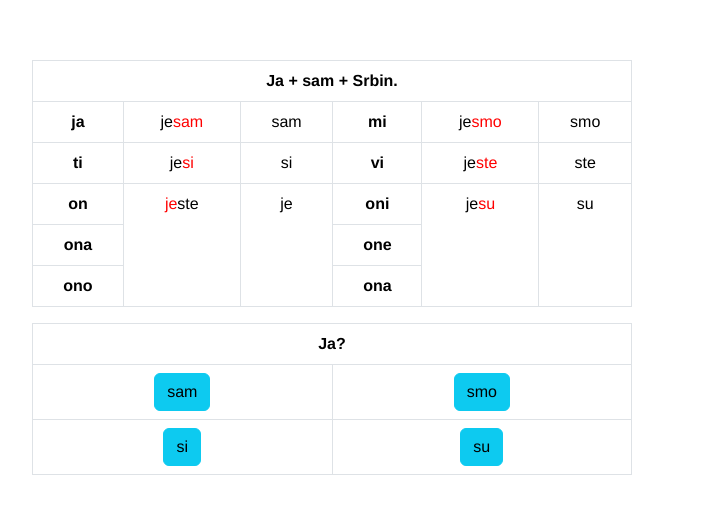
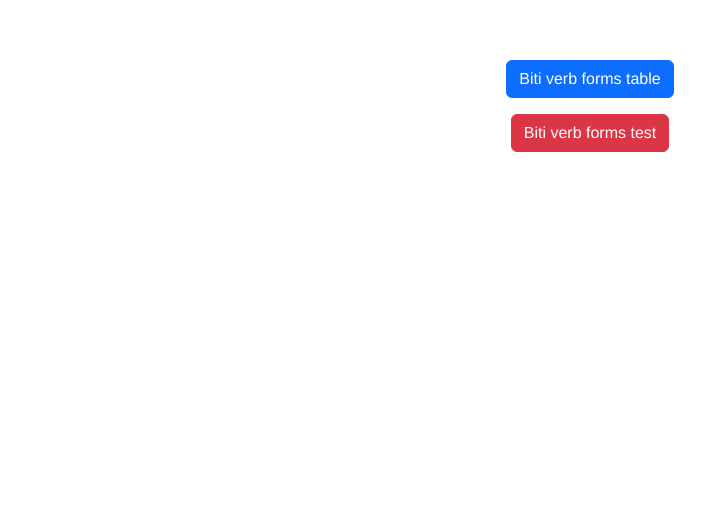
Before and after one commit to KonH/serbian-playground, a Vue app: page / in a window 1280 px wide. Shown: the top 514 px of the page, without its empty margins (50-755 px from the left). Built offline with nearby package versions, Linux system fonts and the light colour scheme.

Commit message:
Minimal working prototype

```diff
--- a/src/App.vue
+++ b/src/App.vue
@@ -1,7 +1,17 @@
 <template>
   <div class="container">
-    <VerbFormTable />
-    <VerbFormTest />
+    <div class="d-flex flex-column align-items-center" v-if="inMenu">
+      <b-button @click="openVerbTable" variant="primary" class="mb-3">Biti verb forms table</b-button>
+      <b-button @click="openVerbTest" variant="danger">Biti verb forms test</b-button>
+    </div>
+    <div v-if="inVerbFormTable" class="d-flex flex-column align-items-center">
+      <b-button @click="backToMenu" variant="secondary" class="mb-3">Back</b-button>
+      <VerbFormTable />
+    </div>
+    <div v-if="inVerbFormTest" class="d-flex flex-column align-items-center">
+      <b-button @click="backToMenu" variant="secondary" class="mb-3">Back</b-button>
+      <VerbFormTest />
+    </div>
   </div>
 </template>
 
@@ -10,8 +20,41 @@ import { defineComponent } from 'vue';
 import VerbFormTable from './components/VerbFormTable.vue';
 import VerbFormTest from './components/VerbFormTest.vue';
 
+type State = 'menu' | 'verb-form-table' | 'verb-form-test';
+
 export default defineComponent({
   name: 'App',
+  data: () => {
+    return {
+      state: 'menu' as State
+    }
+  },
+  computed: {
+    inMenu() {
+      return this.state == 'menu';
+    },
+
+    inVerbFormTable() {
+      return this.state == 'verb-form-table';
+    },
+
+    inVerbFormTest() {
+      return this.state == 'verb-form-test';
+    }
+  },
+  methods: {
+    openVerbTable() {
+      this.state = 'verb-form-table';
+    },
+
+    openVerbTest() {
+      this.state = 'verb-form-test';
+    },
+
+    backToMenu() {
+      this.state = 'menu';
+    }
+  },
   components: {
     VerbFormTable, VerbFormTest
   }
--- a/src/components/VerbFormTest.vue
+++ b/src/components/VerbFormTest.vue
@@ -2,17 +2,18 @@
 <table class="test-table table table-bordered">
   <thead>
     <tr>
-      <th colspan="2">Ja?</th>
+      <th>{{ rightCounter }}</th>
+      <th colspan="2">{{ question }}?</th>
     </tr>
   </thead>
   <tbody>
     <tr>
-      <td><b-button :variant="buttonVariant" :class="{ 'btn-success': isRight }" @click="onrightclick">sam</b-button></td>
-      <td><b-button variant="info">smo</b-button></td>
+      <td><b-button variant="info" @click="checkAnswer(0)">{{ answers[0] }}</b-button></td>
+      <td><b-button variant="info" @click="checkAnswer(1)">{{ answers[1] }}</b-button></td>
     </tr>
     <tr>
-      <td><b-button variant="info">si</b-button></td>
-      <td><b-button variant="info">su</b-button></td>
+      <td><b-button variant="info" @click="checkAnswer(2)">{{ answers[2] }}</b-button></td>
+      <td><b-button variant="info" @click="checkAnswer(3)">{{ answers[3] }}</b-button></td>
     </tr>
   </tbody>
 </table>
@@ -21,27 +22,72 @@
 <script lang="ts">
 import { defineComponent } from 'vue';
 
+const bitiForms: Record<string, string> = {
+  'ja': 'sam',
+  'ti': 'si',
+  'on': 'je',
+  'ona (ed)': 'je',
+  'ono': 'je',
+  'mi': 'smo',
+  'vi': 'ste',
+  'oni': 'su',
+  'one': 'su',
+  'ona (mn)': 'su'
+};
+
 export default defineComponent({
   name: 'VerbFormTest',
   data: () => {
     return {
-      isRight: false,
-      isWrong: false
-    }
-  },
-  computed: {
-    buttonVariant() {
-      return this.isRight ? 'success' : 'info';
+      question: '',
+      answers: [] as string[],
+      rightCounter: 0
     }
   },
   methods: {
-    onrightclick() {
-      console.log('right');
-      this.isRight = true;
+    checkAnswer(index: number) {
+      const correctAnswer = bitiForms[this.question];
+      if (this.answers[index] === correctAnswer) {
+        this.onRightClick();
+      } else {
+        this.onWrongClick();
+      }
     },
-    onwrongclick() {
-      this.isWrong = true;
+
+    onRightClick() {
+      this.rightCounter++;
+      this.generateNewQuestion();
+    },
+
+    onWrongClick() {
+      this.resetCounter();
+    },
+
+    resetCounter() {
+      this.rightCounter = 0;
+    },
+
+    generateNewQuestion() {
+      const questions = Object.keys(bitiForms);
+      this.question = questions[Math.floor(Math.random() * questions.length)];
+      const correctAnswer = bitiForms[this.question];
+      let incorrectAnswers = Object.values(bitiForms).filter(answer => answer !== correctAnswer);
+      incorrectAnswers = this.shuffleArray(incorrectAnswers);
+      incorrectAnswers = incorrectAnswers.slice(0, 3);
+      this.answers = this.shuffleArray([correctAnswer, ...incorrectAnswers]);
+    },
+
+    shuffleArray(array: string[]) {
+      for (let i = array.length - 1; i > 0; i--) {
+        const j = Math.floor(Math.random() * (i + 1));
+        [array[i], array[j]] = [array[j], array[i]];
+      }
+      return array;
     }
+  },
+  mounted() {
+    this.resetCounter();
+    this.generateNewQuestion();
   }
 });
 </script>
```
